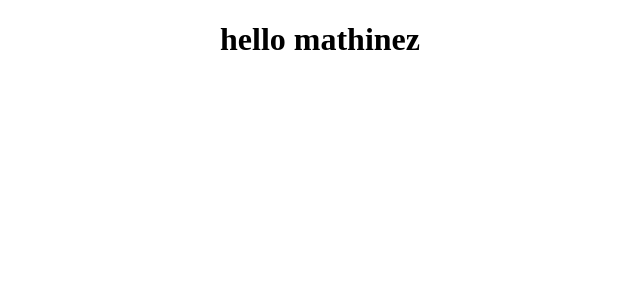
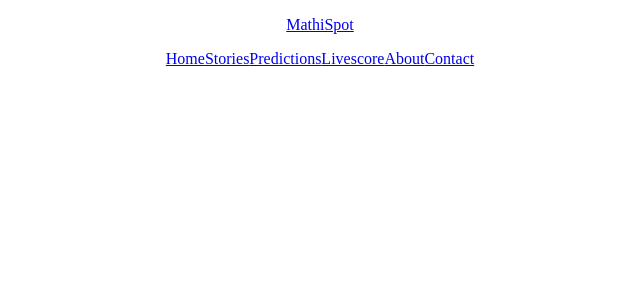
Before and after one commit to mathinez94/mathispot, a React (Create React App) app: page /contact in a window 1280 px wide. Shown: the top 300 px of the page, without its empty margins (320-960 px from the left). Built offline with nearby package versions, Linux system fonts and the light colour scheme.

Commit message:
added navbar

```diff
--- a/package.json
+++ b/package.json
@@ -8,6 +8,7 @@
     "@testing-library/user-event": "^13.5.0",
     "react": "^18.2.0",
     "react-dom": "^18.2.0",
+    "react-router-dom": "^6.11.1",
     "react-scripts": "5.0.1",
     "web-vitals": "^2.1.4"
   },
--- a/src/App.js
+++ b/src/App.js
@@ -1,10 +1,11 @@
 
 import './App.css';
+import Navbar from './copmponents/navbar/Navbar';
 
 function App() {
   return (
     <div className="App">
-      <h1>hello mathinez</h1>
+      <Navbar />
     </div>
   );
 }
--- /dev/null
+++ b/src/copmponents/navbar/Navbar.js
@@ -0,0 +1,23 @@
+import React from 'react'
+import "./Navbar.css"
+import { NavLink,Link } from 'react-router-dom'
+
+const Navbar = () => {
+  return (
+    <div className='navbar'>
+        <div className='logo'>
+           <Link><p>MathiSpot</p></Link>
+        </div>
+        <nav className='navlinks'>
+            <NavLink to='/'>Home</NavLink>
+            <NavLink to='/stories'>Stories</NavLink>
+            <NavLink to='/predictions'>Predictions</NavLink>
+            <NavLink to='/livescore'>Livescore</NavLink>
+            <NavLink to='/about'>About</NavLink>
+            <NavLink to='/contact'>Contact</NavLink>
+        </nav>
+    </div>
+  )
+}
+
+export default Navbar
--- a/src/index.js
+++ b/src/index.js
@@ -1,11 +1,14 @@
 import React from 'react';
 import ReactDOM from 'react-dom/client';
 import App from './App';
+import { BrowserRouter } from 'react-router-dom';
 
 
 const root = ReactDOM.createRoot(document.getElementById('root'));
 root.render(
   <React.StrictMode>
-    <App />
+    <BrowserRouter>
+       <App />
+    </BrowserRouter>
   </React.StrictMode>
 );
```
Also changed, not shown: src/copmponents/navbar/Navbar.css (added), 1 other file (tests, documents, lock files or other folders).
